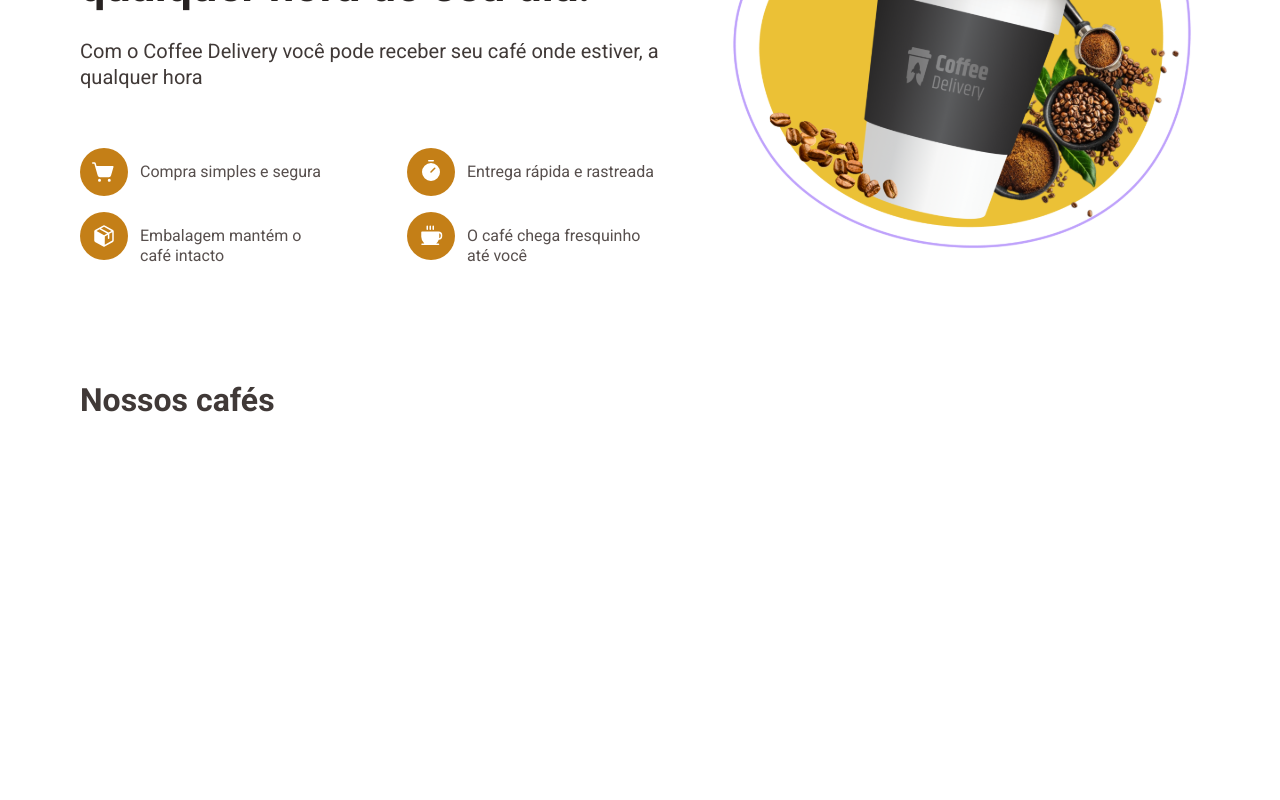
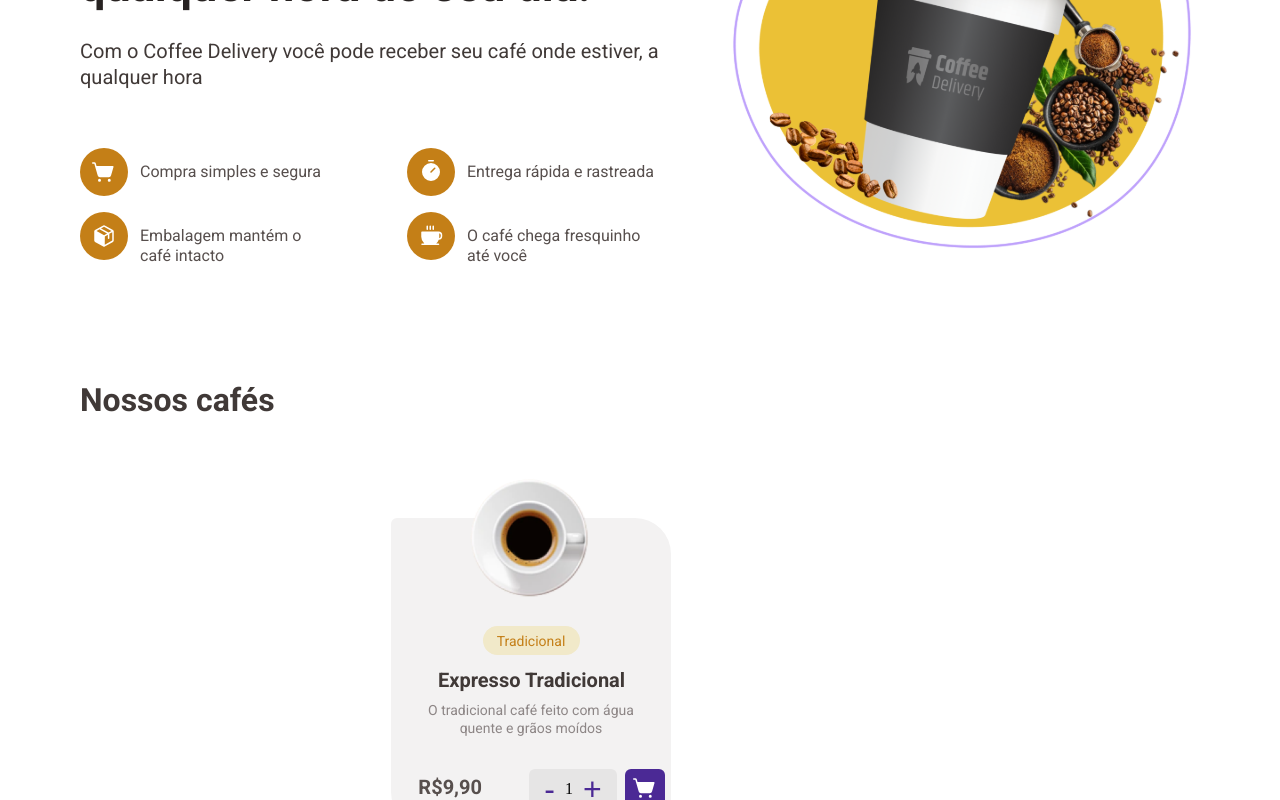
Before and after one commit to IagoAndrade16/coffe-delivery, a React (Vite) app: page / in a window 1280 px wide. Shown: the part 300-1100 px from the top of the page. Built offline with nearby package versions, Linux system fonts and the light colour scheme.

Commit message:
coffee card

```diff
--- a/index.html
+++ b/index.html
@@ -5,12 +5,12 @@
     <link rel="preconnect" href="https://fonts.gstatic.com" crossorigin>
 
     <meta charset="UTF-8" />
-    <link rel="icon" type="image/svg+xml" href="/vite.svg" />
+    <link rel="icon" type="image/svg+xml" href="assets/coffe-delivery-logo.svg" />
     <meta name="viewport" content="width=device-width, initial-scale=1.0" />
 
     <link href="https://fonts.googleapis.com/css2?family=Inter&family=Roboto+Mono:wght@700&family=Roboto:wght@400;700&display=swap" rel="stylesheet" />
 
-    <title>Coffe delivery</title>
+    <title>Coffee delivery</title>
   </head>
   <body>
     <div id="root"></div>
--- a/src/components/Header/Header.tsx
+++ b/src/components/Header/Header.tsx
@@ -27,7 +27,7 @@ export function Header() {
             <LocationCity>Porto Alegre, RJ</LocationCity>
           </Location>
           <Cart>
-            <ShoppingCartSimple size={24} color="#C47F17" />
+            <ShoppingCartSimple size={24} weight="fill" color="#C47F17" />
           </Cart>
         </Actions>
       </NavBar>
--- a/src/components/Header/styles.ts
+++ b/src/components/Header/styles.ts
@@ -123,7 +123,7 @@ export const LocationCity = styled.span`
   flex-grow: 0;
 `
 
-export const Cart = styled.div`
+export const Cart = styled.button`
   /* Cart */
 
   /* Auto layout */
@@ -135,8 +135,8 @@ export const Cart = styled.div`
   padding: 8px;
   gap: 4px;
 
-  width: 38px;
-  height: 38px;
+  width: 50px;
+  height: 50px;
 
   /* Brand/Yellow Light */
 
@@ -148,4 +148,7 @@ export const Cart = styled.div`
   flex: none;
   order: 1;
   flex-grow: 0;
+  border: none;
+
+  cursor: pointer;
 `
--- /dev/null
+++ b/src/pages/Home/components/Coffees/Coffees.tsx
@@ -0,0 +1,55 @@
+import { ShoppingCartSimple } from 'phosphor-react'
+import {
+  CoffeCard,
+  CoffeCardBuy,
+  CoffeCardBuyActionBuyButton,
+  CoffeCardBuyActions,
+  CoffeCardBuyActionsCounter,
+  CoffeCardBuyText,
+  CoffeCardDescription,
+  CoffeeCardName,
+  CoffeeCardTags,
+  CoffeeList,
+  CoffeeListTitle,
+  CoffeImage,
+  Tag,
+} from './styles'
+
+export function Coffees() {
+  return (
+    <CoffeeList>
+      <CoffeeListTitle>Nossos cafés</CoffeeListTitle>
+
+      <CoffeCard>
+        <CoffeImage>
+          <img
+            src="../../../../../../assets/coffee-image.svg"
+            alt="Imagem do café "
+          />
+        </CoffeImage>
+        <CoffeeCardName>Expresso Tradicional</CoffeeCardName>
+        <CoffeeCardTags>
+          <Tag>Tradicional</Tag>
+        </CoffeeCardTags>
+        <CoffeCardDescription>
+          O tradicional café feito com água quente e grãos moídos
+        </CoffeCardDescription>
+        <CoffeCardBuy>
+          <CoffeCardBuyText>R$9,90</CoffeCardBuyText>
+          <CoffeCardBuyActions>
+            <CoffeCardBuyActionsCounter>
+              <button>-</button>
+              <span>1</span>
+              <button>+</button>
+            </CoffeCardBuyActionsCounter>
+            <CoffeCardBuyActionBuyButton>
+              <button>
+                <ShoppingCartSimple size={24} weight="fill" color="#FFF" />
+              </button>
+            </CoffeCardBuyActionBuyButton>
+          </CoffeCardBuyActions>
+        </CoffeCardBuy>
+      </CoffeCard>
+    </CoffeeList>
+  )
+}
--- /dev/null
+++ b/src/pages/Home/components/Coffees/styles.ts
@@ -0,0 +1,263 @@
+import styled from 'styled-components'
+
+export const CoffeeList = styled.div`
+  display: flex;
+  position: absolute;
+
+  left: 0px;
+  right: 0px;
+  top: 648px;
+`
+
+export const CoffeeListTitle = styled.div`
+  position: absolute;
+  width: 250px;
+  height: 42px;
+  left: calc(50% - 193px / 2 - 463.5px);
+  top: 32px;
+
+  /* Title/Title L */
+
+  font-family: 'Roboto';
+  font-style: normal;
+  font-weight: 800;
+  font-size: 32px;
+  line-height: 130%;
+  /* identical to box height, or 42px */
+
+  display: flex;
+  align-items: center;
+
+  /* Base/Subtitle */
+
+  color: #403937;
+`
+
+export const CoffeCard = styled.div`
+  position: absolute;
+  width: 280px;
+  height: 310px;
+  left: 391px;
+  top: 170px;
+
+  /* Base/Card */
+
+  background: #f3f2f2;
+  border-radius: 6px 36px;
+`
+
+export const CoffeCardBuy = styled.div`
+  /* Buy */
+
+  /* Auto layout */
+
+  display: flex;
+  flex-direction: row;
+  justify-content: space-between;
+  align-items: center;
+  padding: 0px;
+  gap: 29px;
+
+  position: absolute;
+  height: 38px;
+  left: 24px;
+  right: 24px;
+  bottom: 20px;
+`
+
+export const CoffeCardBuyText = styled.div`
+  width: 67px;
+  height: 31px;
+
+  font-family: 'Roboto';
+  font-style: normal;
+  font-weight: 800;
+  font-size: 20px;
+  line-height: 130%;
+  /* or 18px */
+
+  text-align: right;
+
+  /* Base/Text */
+
+  color: #574f4d;
+
+  /* Inside auto layout */
+
+  flex: none;
+  order: 0;
+  flex-grow: 0;
+`
+
+export const CoffeCardBuyActions = styled.div`
+  /* Auto layout */
+
+  display: flex;
+  flex-direction: row;
+  align-items: center;
+  gap: 8px;
+
+  width: 118px;
+  height: 38px;
+
+  /* Inside auto layout */
+
+  flex: none;
+  order: 1;
+  flex-grow: 0;
+`
+
+export const CoffeCardBuyActionsCounter = styled.div`
+  /* Auto layout */
+
+  display: flex;
+  flex-direction: row;
+  justify-content: center;
+  align-items: center;
+  padding: 8px;
+  gap: 4px;
+
+  width: 72px;
+  height: 24px;
+
+  /* Base/Button */
+
+  background: #e6e5e5;
+  border-radius: 6px;
+
+  /* Inside auto layout */
+
+  flex: none;
+  order: 0;
+  flex-grow: 0;
+
+  button {
+    border: none;
+    background: inherit;
+    color: #4b2995;
+    font-size: 2rem;
+    cursor: pointer;
+  }
+`
+
+export const CoffeCardBuyActionBuyButton = styled.div`
+  display: flex;
+  flex-direction: row;
+  justify-content: center;
+  align-items: center;
+  padding: 8px;
+  gap: 8px;
+
+  width: 24px;
+  height: 25px;
+
+  /* Brand/Purple Dark */
+
+  background: #4b2995;
+  border-radius: 6px;
+
+  /* Inside auto layout */
+
+  flex: none;
+  order: 1;
+  flex-grow: 0;
+
+  button {
+    border: none;
+    background: inherit;
+  }
+`
+
+export const CoffeCardDescription = styled.div`
+  position: absolute;
+  height: 36px;
+  left: 20px;
+  right: 20px;
+  top: 183px;
+
+  /* Text/Regular S */
+
+  font-family: 'Roboto';
+  font-style: normal;
+  font-weight: 400;
+  font-size: 14px;
+  line-height: 130%;
+  /* or 18px */
+
+  text-align: center;
+
+  /* Base/Label */
+
+  color: #8d8686;
+`
+
+export const CoffeeCardName = styled.div`
+  position: absolute;
+  height: 26px;
+  left: 47px;
+  right: 20px;
+  top: 149px;
+
+  /* Title/Title S */
+
+  font-family: 'Roboto';
+  font-style: normal;
+  font-weight: 700;
+  font-size: 20px;
+  line-height: 130%;
+  /* identical to box height, or 26px */
+
+  display: flex;
+  align-items: flex-end;
+  text-align: center;
+
+  /* Base/Subtitle */
+
+  color: #403937;
+`
+export const CoffeeCardTags = styled.div`
+  display: flex;
+  flex-direction: row;
+  justify-content: center;
+  align-items: center;
+  padding: 0px;
+  gap: 4px;
+
+  position: absolute;
+  width: 81px;
+  height: 21px;
+  left: calc(50% - 81px / 2);
+  top: 112px;
+`
+
+export const Tag = styled.div`
+  display: flex;
+  flex-direction: row;
+  justify-content: center;
+  align-items: center;
+  padding: 4px 8px;
+  font-family: 'Roboto';
+  font-size: 0.875rem;
+  color: rgb(196, 127, 23);
+
+  width: 81px;
+  height: 21px;
+
+  /* Brand/Yellow Light */
+
+  background: #f1e9c9;
+  border-radius: 100px;
+
+  /* Inside auto layout */
+
+  flex: none;
+  order: 0;
+  flex-grow: 0;
+`
+export const CoffeImage = styled.div`
+  position: absolute;
+  width: 120px;
+  height: 120px;
+  left: calc(50% - 125px / 2);
+  top: -40px;
+`
--- a/src/pages/Home/index.tsx
+++ b/src/pages/Home/index.tsx
@@ -1,12 +1,6 @@
 import { Coffee, Package, ShoppingCartSimple, Timer } from 'phosphor-react'
+import { Coffees } from './components/Coffees/Coffees'
 import {
-  CoffeCard,
-  CoffeCardBuy,
-  CoffeCardBuyActions,
-  CoffeCardBuyActionsCounter,
-  CoffeCardBuyText,
-  CoffeeList,
-  CoffeeListTitle,
   Intro,
   IntroImage,
   IntroTitle,
@@ -66,18 +60,7 @@ export function Home() {
         </Items>
       </Intro>
 
-      <CoffeeList>
-        <CoffeeListTitle>Nossos cafés</CoffeeListTitle>
-
-        <CoffeCard>
-          <CoffeCardBuy>
-            <CoffeCardBuyText>R$9,90</CoffeCardBuyText>
-            <CoffeCardBuyActions>
-              <CoffeCardBuyActionsCounter></CoffeCardBuyActionsCounter>
-            </CoffeCardBuyActions>
-          </CoffeCardBuy>
-        </CoffeCard>
-      </CoffeeList>
+      <Coffees />
     </div>
   )
 }
--- a/src/pages/Home/styles.ts
+++ b/src/pages/Home/styles.ts
@@ -170,137 +170,3 @@ export const ItemText = styled.div`
   order: 1;
   flex-grow: 1;
 `
-
-export const CoffeeList = styled.div`
-  display: flex;
-  position: absolute;
-  height: 1645px;
-  left: 0px;
-  right: 0px;
-  top: 648px;
-`
-
-export const CoffeeListTitle = styled.div`
-  position: absolute;
-  width: 250px;
-  height: 42px;
-  left: calc(50% - 193px / 2 - 463.5px);
-  top: 32px;
-
-  /* Title/Title L */
-
-  font-family: 'Roboto';
-  font-style: normal;
-  font-weight: 800;
-  font-size: 32px;
-  line-height: 130%;
-  /* identical to box height, or 42px */
-
-  display: flex;
-  align-items: center;
-
-  /* Base/Subtitle */
-
-  color: #403937;
-`
-
-export const CoffeCard = styled.div`
-  display: flex;
-  position: absolute;
-  width: 256px;
-  height: 310px;
-  left: 864px;
-  top: 700px;
-
-  /* Base/Card */
-
-  background: #f3f2f2;
-  border-radius: 6px 36px;
-`
-
-export const CoffeCardBuy = styled.div`
-  /* Buy */
-
-  /* Auto layout */
-
-  display: flex;
-  flex-direction: row;
-  justify-content: space-between;
-  align-items: center;
-  padding: 0px;
-  gap: 29px;
-
-  position: absolute;
-  height: 38px;
-  left: 24px;
-  right: 24px;
-  bottom: 20px;
-`
-
-export const CoffeCardBuyText = styled.div`
-  width: 67px;
-  height: 31px;
-
-  font-family: 'Roboto';
-  font-style: normal;
-  font-weight: 800;
-  font-size: 20px;
-  line-height: 130%;
-  /* or 18px */
-
-  text-align: right;
-
-  /* Base/Text */
-
-  color: #574f4d;
-
-  /* Inside auto layout */
-
-  flex: none;
-  order: 0;
-  flex-grow: 0;
-`
-
-export const CoffeCardBuyActions = styled.div`
-  /* Auto layout */
-
-  display: flex;
-  flex-direction: row;
-  align-items: center;
-  padding: 0px;
-  gap: 8px;
-
-  width: 118px;
-  height: 38px;
-
-  /* Inside auto layout */
-
-  flex: none;
-  order: 1;
-  flex-grow: 0;
-`
-
-export const CoffeCardBuyActionsCounter = styled.div`
-  /* Auto layout */
-
-  display: flex;
-  flex-direction: row;
-  justify-content: center;
-  align-items: center;
-  padding: 8px;
-  gap: 4px;
-
-  width: 72px;
-  height: 24px;
-
-  /* Base/Button */
-
-  background: #e6e5e5;
-  border-radius: 6px;
-
-  /* Inside auto layout */
-
-  flex: none;
-  order: 0;
-  flex-grow: 0;
-`
```
Also changed, not shown: assets/coffee-image.svg (added).
